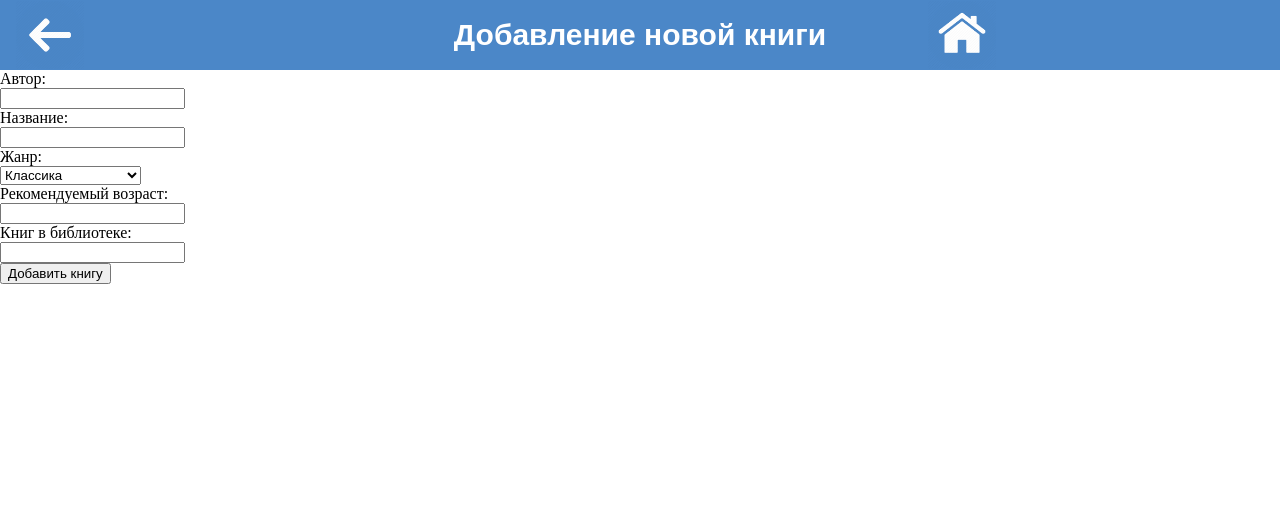
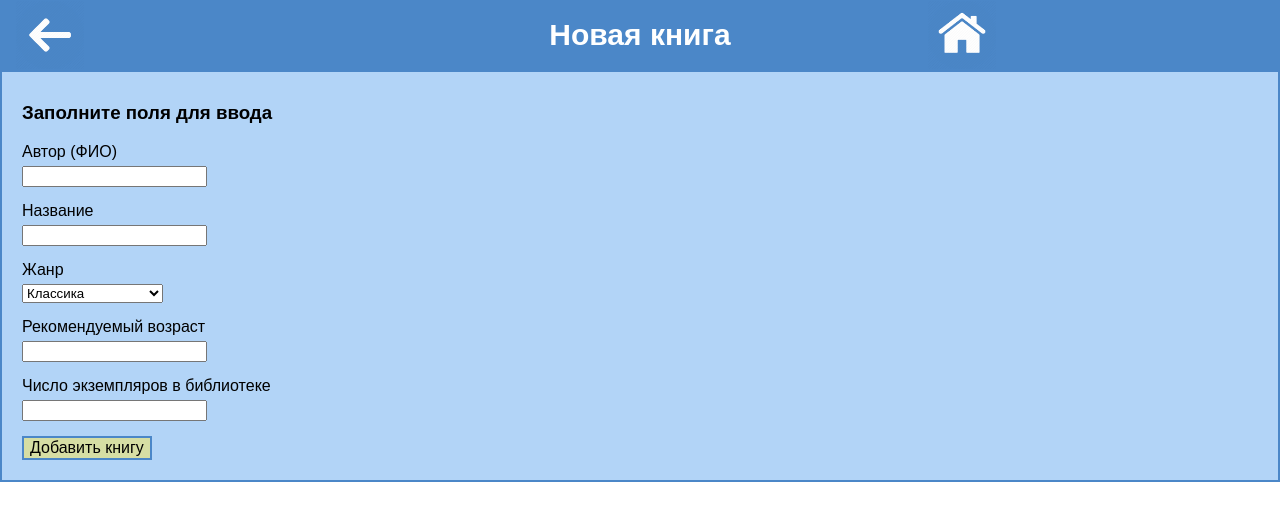
Before and after one commit to AlexeyMikhienkov/library, a Next.js app: page /book/create in a window 1280 px wide. Shown: the top 520 px of the page. Built offline with nearby package versions, Linux system fonts and the light colour scheme.

Commit message:
feat: добавлена стилизация страниц добавления книги и читателя

```diff
--- a/components/create-book/create-book.js
+++ b/components/create-book/create-book.js
@@ -1,9 +1,9 @@
 import {useState} from "react";
-import {addBookButtonText, addBookHeader} from "../../constants/copyright";
-import {genres, bookData} from "../../constants/constants";
+import {addBookButtonText, addBookHeader, typeData} from "../../constants/copyright";
+import {bookFormFields, genres} from "../../constants/constants";
 import Header from "../header/header";
 
-export default function CreateBook({onCreateBook}) {
+export default function CreateBook({onCreateBook, className}) {
     const [writer, setWriter] = useState('');
     const [title, setTitle] = useState('');
     const [genre, setGenre] = useState('');
@@ -52,19 +52,22 @@ export default function CreateBook({onCreateBook}) {
     return (
         <>
             <Header headerTitle={addBookHeader}/>
-            <div className={"add-book"}>
-                <form onSubmit={handleSubmit}>
-                    {Object.entries(bookData).map(([title, text]) => {
-                        if (title === "id")
-                            return null
+            <div className={`${className} create-book`}>
+                <h3 className={"create-book__text"}>{typeData}</h3>
+                <form className={"create-book__form form"} onSubmit={handleSubmit}>
+                    {bookFormFields.map(fieldObj => {
+                        const {title, text} = fieldObj;
 
                         if (title === "genre")
                             return (
                                 <div key={title}>
-                                    <label htmlFor={title}>{text}</label><br/>
-                                    <select value={titleToStateConverter(title)} onChange={event => {
-                                        titleToSetterConverter(title)(event.target.value)
-                                    }}>
+                                    <label className={"form__label"} htmlFor={title}>{text}</label><br/>
+                                    <select className={"form__select"} value={titleToStateConverter(title)}
+                                            onChange={event => {
+                                                const func = titleToSetterConverter(title);
+                                                if (typeof func === "function")
+                                                    func(event.target.value)
+                                            }}>
                                         {
                                             Object.entries(genres).map(([key, value]) => {
                                                 return <option key={key} value={key}>{value}</option>
@@ -76,8 +79,9 @@ export default function CreateBook({onCreateBook}) {
 
                         return (
                             <div key={title}>
-                                <label htmlFor={title}>{text}</label><br/>
-                                <input type={"text"} id={title} value={titleToStateConverter(title)}
+                                <label className={"form__label"} htmlFor={title}>{text}</label><br/>
+                                <input className={"form__input"} type={"text"} id={title}
+                                       value={titleToStateConverter(title)}
                                        onChange={event => {
                                            titleToSetterConverter(title)(event.target.value)
                                        }}/><br/>
@@ -85,7 +89,7 @@ export default function CreateBook({onCreateBook}) {
                         )
                     })}
 
-                    <button type={"submit"}>{addBookButtonText}</button>
+                    <button className={"form__button"} type={"submit"}>{addBookButtonText}</button>
                 </form>
             </div>
         </>
--- a/components/create-book/create-book.scss
+++ b/components/create-book/create-book.scss
@@ -0,0 +1,44 @@
+$back-color: #b2d4f7;
+$text-color: #000000;
+
+.create-book {
+  background-color: $back-color;
+
+  padding-left: 20px;
+
+  border: 2px solid #4b87c8;
+
+  font-family: Arial, serif;
+  font-size: 16px;
+  font-weight: 500;
+  color: $text-color;
+
+  &__text {
+    margin-top: 0;
+    padding-top: 30px;
+  }
+
+  .form {
+
+
+    &__input {
+      margin-top: 5px;
+      margin-bottom: 15px;
+    }
+
+    &__select {
+      margin-top: 5px;
+      margin-bottom: 15px;
+    }
+
+    &__button {
+      margin-bottom: 20px;
+
+      border: 2px solid #4b87c8;
+      background-color: #d6dea4;
+
+      font-size: 16px;
+    }
+
+  }
+}
--- a/components/create-user/create-user.scss
+++ b/components/create-user/create-user.scss
@@ -0,0 +1,39 @@
+$back-color: #b2d4f7;
+$text-color: #000000;
+
+.create-user {
+  background-color: $back-color;
+
+  padding-left: 20px;
+
+  border: 2px solid #4b87c8;
+
+  font-family: Arial, serif;
+  font-size: 16px;
+  font-weight: 500;
+  color: $text-color;
+
+  &__text {
+    margin-top: 0;
+    padding-top: 30px;
+  }
+
+  .form {
+
+
+    &__input {
+      margin-top: 5px;
+      margin-bottom: 15px;
+    }
+
+    &__button {
+      margin-bottom: 20px;
+
+      border: 2px solid #4b87c8;
+      background-color: #d6dea4;
+
+      font-size: 16px;
+    }
+
+  }
+}
--- a/components/main-page/main-page.js
+++ b/components/main-page/main-page.js
@@ -6,9 +6,11 @@ export default function MainPage({className}) {
         <div className={`${className} main-page`}>
             {
                 mainPageTitles.map(obj => {
+                    const {title, path} = obj;
+
                     return (
-                        <div className={"main-page__link-container"}>
-                            <Link href={obj.path}><a className={"main-page__link"}>{obj.title}</a></Link>
+                        <div key={title} className={"main-page__link-container"}>
+                            <Link href={path}><a className={"main-page__link"}>{title}</a></Link>
                         </div>
                     )
                 })
--- a/constants/constants.js
+++ b/constants/constants.js
@@ -13,41 +13,47 @@ export const sortBy = {
     title: "BY_TITLE"
 }
 
-export const userFormFields = {
-    lastName: {
+export const userFormFields = [
+    {
         title: "lastName",
         text: "Фамилия"
     },
-    firstName: {
+    {
         title: "firstName",
         text: "Имя"
     },
-    thirdName: {
+    {
         title: "thirdName",
         text: "Отчество"
     },
-    birthday: {
+    {
         title: "birthday",
         text: "Дата рождения"
     }
-};
+]
 
-export const bookData = {
-    writer: "Автор:",
-    title: "Название:",
-    id: "Номер книги:",
-    genre: "Жанр:",
-    ageLimit: "Рекомендуемый возраст:",
-    count: "Книг в библиотеке:"
-};
-
-export const userData = {
-    lastName: "Фамилия:",
-    firstName: "Имя:",
-    thirdName: "Отчество:",
-    age: "Возраст:",
-    books: "Взятые книги:"
-}
+export const bookFormFields = [
+    {
+        title: "writer",
+        text: "Автор (ФИО)"
+    },
+    {
+        title: "title",
+        text: "Название"
+    },
+    {
+        title: "genre",
+        text: "Жанр"
+    },
+    {
+        title: "ageLimit",
+        text: "Рекомендуемый возраст"
+    },
+    {
+        title: "count",
+        text: "Число экземпляров в библиотеке"
+    }
+]
 
 export const filterBy = {
     title: "filterBy",
--- a/constants/copyright.js
+++ b/constants/copyright.js
@@ -1,19 +1,17 @@
-export const bookHeader = "ИНФОРМАЦИЯ О КНИГЕ";
-export const userHeader = "ИНФОРМАЦИЯ О ЧИТАТЕЛЕ";
-
-export const userWithoutBooksNow = "Читатель не взял ни одной книги";
 export const noBooksFound = "По вашему запросу не найдено ни одной книги";
 export const noTakenBooksFound = "У читателя нет несданных книг";
 export const noBooksInLibrary = "В библиотеке сейчас нет книг"
 
-export const addBookHeader = "Добавление новой книги";
-export const addUserHeader = "Добавление нового читателя";
+export const addBookHeader = "Новая книга";
+export const addUserHeader = "Новый читатель";
 
 export const deleteBookText = "Удалить книгу";
 export const deleteUserText = "Удалить читателя";
 
 export const addBookButtonText = "Добавить книгу";
 export const addUserButtonText = "Добавить читателя";
+
+export const typeData = "Заполните поля для ввода";
 
 export const takeBookText = "Выдать книгу";
 export const revertBookText = "Вернуть книгу";
--- a/pages/book/create.js
+++ b/pages/book/create.js
@@ -31,7 +31,7 @@ export default function createBookPage() {
 
     return (
         <Wrapper>
-            <CreateBook onCreateBook={createBook}/>
+            <CreateBook onCreateBook={createBook} className={"wrapper__create-book"}/>
         </Wrapper>
     )
 }
--- a/pages/user/create.js
+++ b/pages/user/create.js
@@ -4,7 +4,6 @@ import Wrapper from "../../components/wrapper/wrapper";
 
 export default function createUserPage() {
     //TODO: отобразить сообщение не в консоли
-    //TODO: дату рождения вводить через react date picker
     function createUser(lastName, firstName, thirdName, birthday) {
         const data = {
             lastName,
@@ -31,7 +30,7 @@ export default function createUserPage() {
 
     return (
         <Wrapper>
-            <CreateUser onCreateUser={createUser}/>
+            <CreateUser onCreateUser={createUser} className={"wrapper__create-user"}/>
         </Wrapper>
     )
 }
--- a/styles/components.scss
+++ b/styles/components.scss
@@ -7,3 +7,5 @@
 @import "components/select-books/select-books";
 @import "components/books-in-stock/books-in-stock";
 @import "components/revert-books/revert-books";
+@import "components/create-book/create-book";
+@import "components/create-user/create-user";
```
Also changed, not shown: components/create-user/create-user.js (+15 -12 lines).
